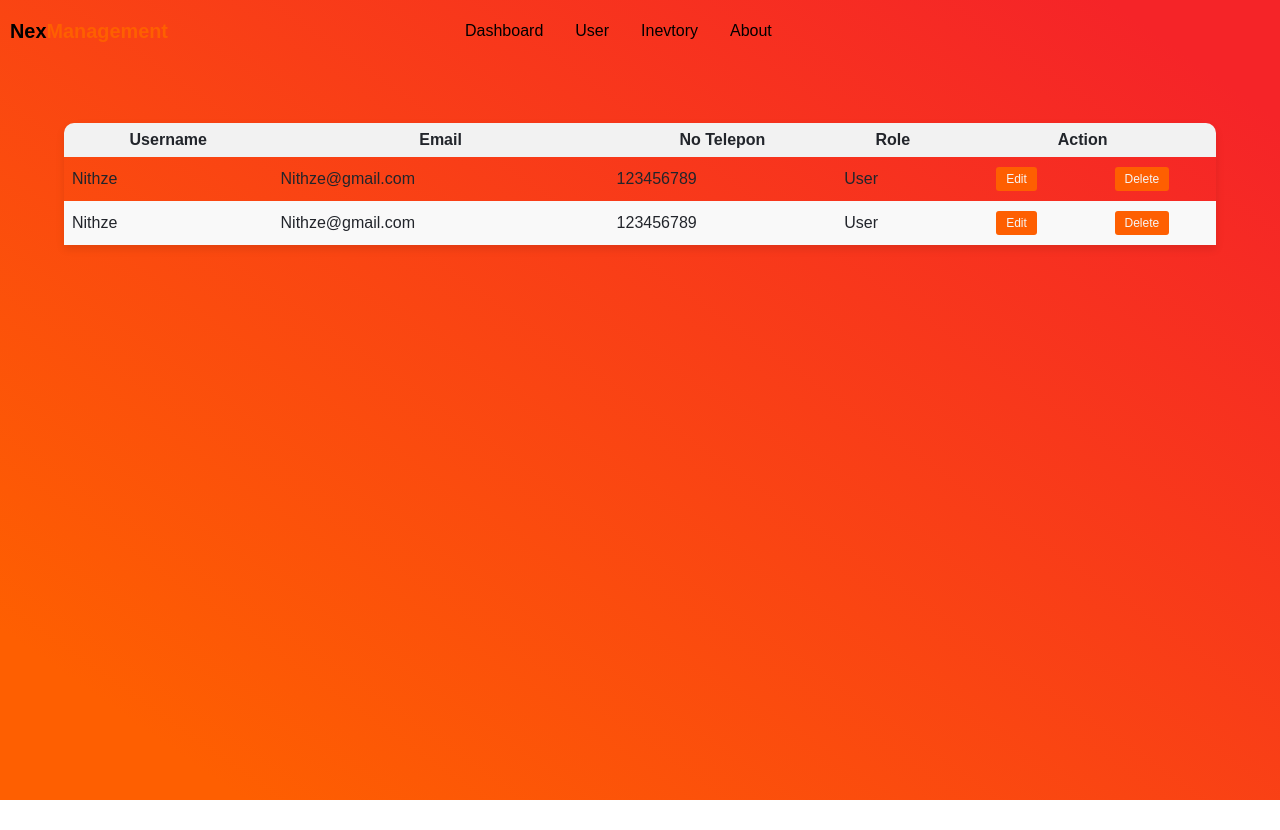
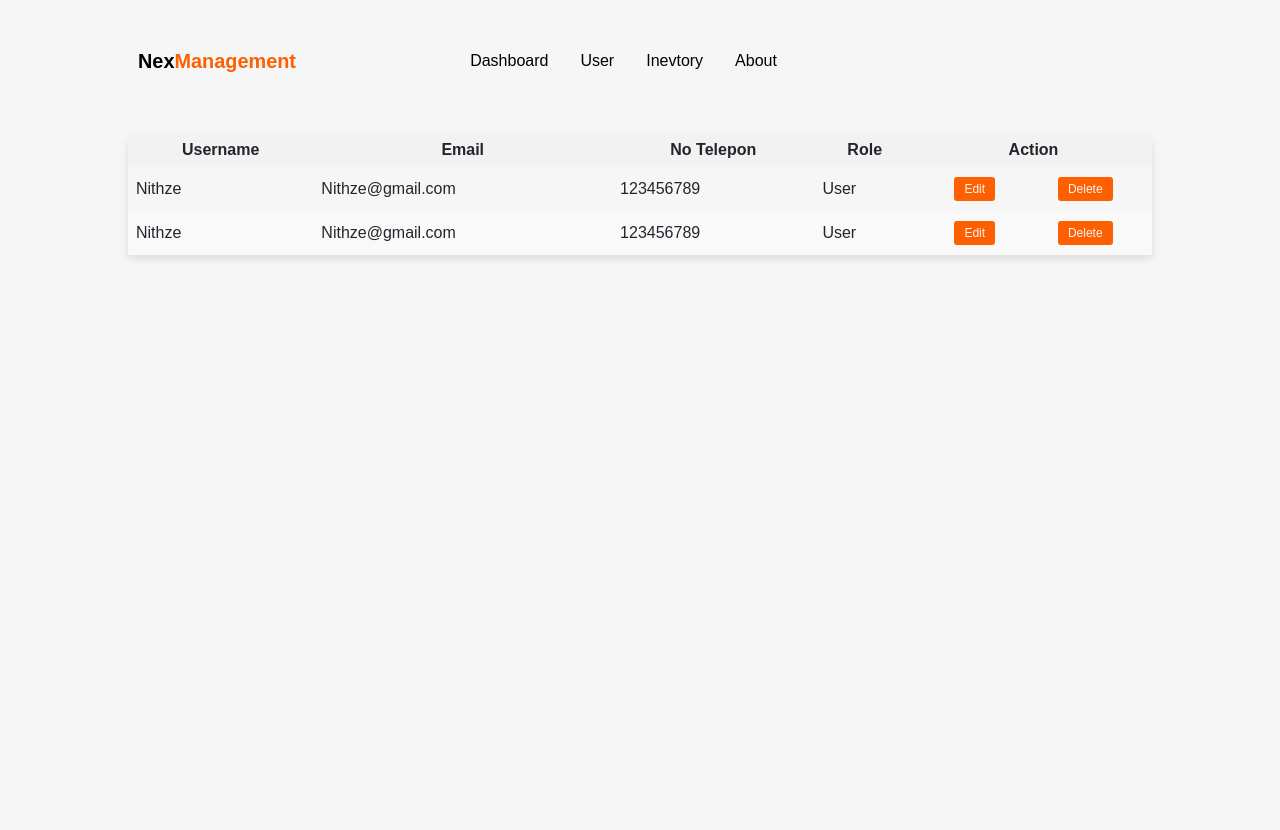
Before and after one commit to Nexthrive/NexManagement, a Vue app in the folder frontend/: page /usermanage in a window 1280 px wide. Before the commit the page ends 800 px from the top, so only its background shows below. Built offline with nearby package versions, Linux system fonts and the light colour scheme; a web font is replaced by a local one.

Commit message:
edited sum stuff

```diff
--- a/frontend/src/components/pages/UserManage.vue
+++ b/frontend/src/components/pages/UserManage.vue
@@ -47,17 +47,18 @@ import Navbar from "../utils/Navbar.vue";
 
 <style scoped>
 	.container {
-  width: 100vw;
+		width: 80vw;
 		height: 100vh;
-  display: flex;
-  flex-direction: column;
-  justify-content: center;
+		position: absolute;
+		top: 50%;
+		left: 50%;
+		transform: translate(-50%, -50%);
+		margin-top: 30px;
 	}
 
 	.data-user-container {
 		margin-top: 40px;
-  width: 90vw;
-  height: 100vh;
+
 		align-self: center;
 	}
 
@@ -78,7 +79,6 @@ td {
 		padding: 8px;
 		color: var(--brand-dark);
 	}
-
 
 	th {
 		background-color: #f2f2f2;
@@ -113,6 +113,4 @@ tbody tr:nth-child(even) {
 	.action-button button:hover {
 		background-color: var(--brand-primary-hover);
 	}
-
-
 </style>
--- a/frontend/src/style.css
+++ b/frontend/src/style.css
@@ -21,5 +21,4 @@ body {
 	margin: 0;
 	padding: 0;
 	box-sizing: border-box;
-	background: var(--brand-gradient);
 }
```
Lines whose indentation alone changed are shown as unchanged.
